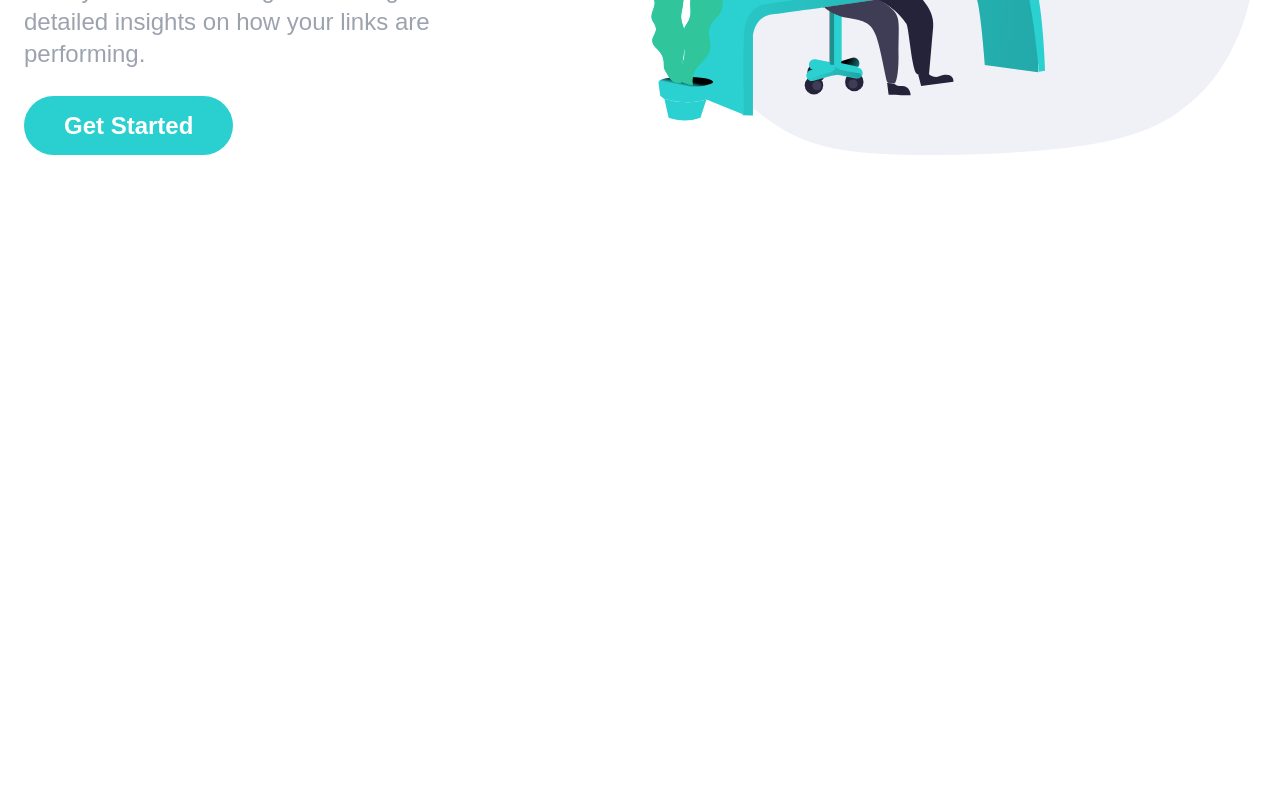
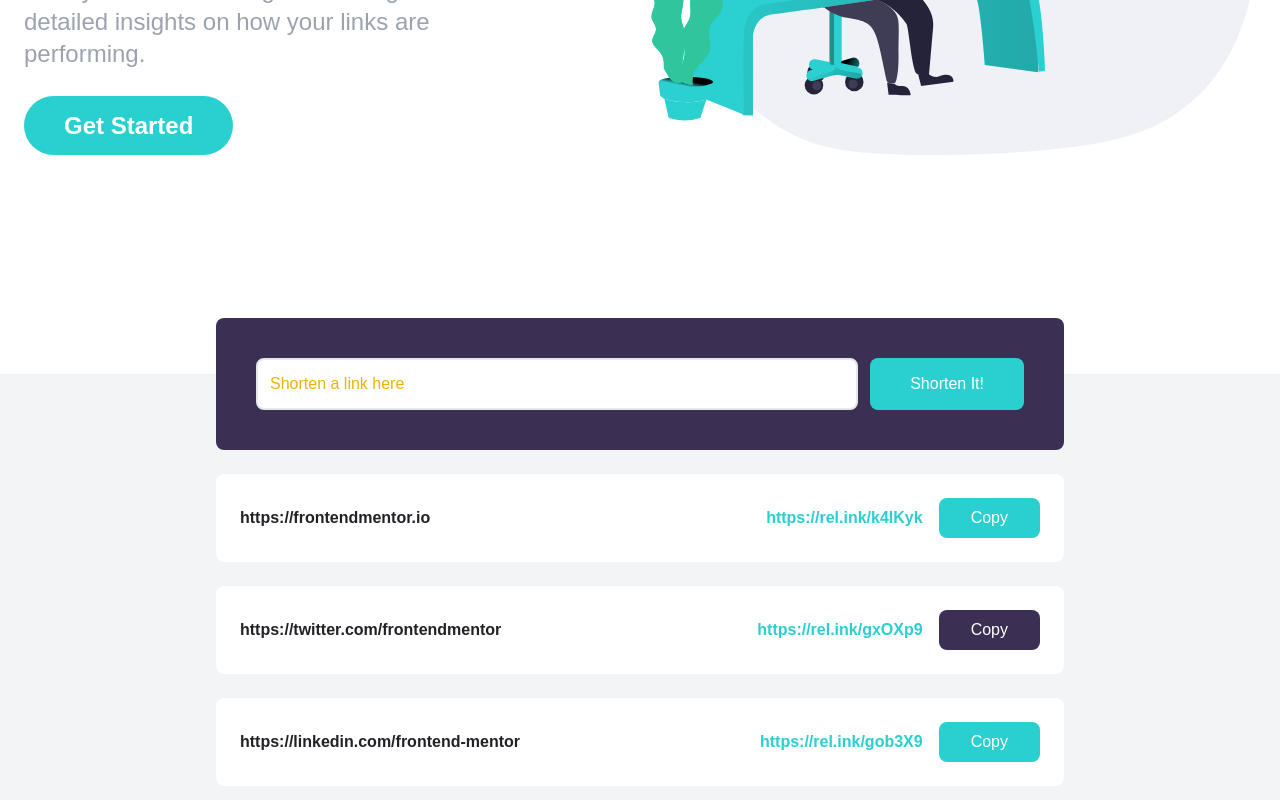
Before and after one commit to hayden-93/tailwind-website-projects, a Next.js app: page /shortly in a window 1280 px wide. Shown: the part 370-1170 px from the top of the page. Before the commit the page ends 800 px from the top, so only its background shows below. Built offline with nearby package versions, Linux system fonts and the light colour scheme.

Commit message:
feat: add shorter url links section

```diff
--- a/pages/shortly.tsx
+++ b/pages/shortly.tsx
@@ -57,7 +57,7 @@
           </div>
         </nav>
       </header>
-      <section className="">
+      <section>
         <div className="container flex flex-col-reverse mx-auto p-6 lg:flex-row">
           <div className="flex flex-col space-y-10 mb-44 lg:mt-16 lg:w-1/2 xl:mb-52">
             <h1 className="text-5xl font-bold text-center lg:text-6xl lg:max-w-md lg:text-left">
@@ -87,7 +87,70 @@
           </div>
         </div>
       </section>
-      <div></div>
+      <section id="shorten" className="relative bg-gray-100">
+        <div className="max-w-4xl mx-auto p-6 space-y-6">
+          <form
+            id="link-form"
+            className="relative flex flex-col w-full p-10 -mt-20 space-y-4 bg-shortly-darkViolet rounded-lg md:flex-row md:space-y-0 md:space-x-3"
+          >
+            <input
+              type="text"
+              className="flex-1 p-3 border-2 rounded-lg placeholder-yellow-500 focus:outline-none"
+              placeholder="Shorten a link here"
+              id="link-input"
+            />
+
+            <button className="px-10 py-3 text-white bg-shortly-cyan rounded-lg hover:bg-shortly-cyanLight focus:outline-none md:py-2">
+              Shorten It!
+            </button>
+            <div
+              id="err-msg"
+              className="absolute left-7 bottom-3 text-red text-sm italic"
+            ></div>
+          </form>
+          <div className="flex flex-col items-center justify-between w-full p-6 bg-white rounded-lg md:flex-row">
+            <p className="font-bold text-center text-shortly-veryDarkViolet md:text-left">
+              https://frontendmentor.io
+            </p>
+            <div className="flex flex-col items-center justify-end flex-1 space-x-4 space-y-2 md:flex-row md:space-y-0">
+              <div className="font-bold text-shortly-cyan">
+                https://rel.ink/k4IKyk
+              </div>
+              <button className="p-2 px-8 text-white bg-shortly-cyan rounded-lg hover:opacity-70 focus:outline-none">
+                Copy
+              </button>
+            </div>
+          </div>
+          <div className="flex flex-col items-center justify-between w-full p-6 bg-white rounded-lg md:flex-row">
+            <p className="font-bold text-center text-shortly-veryDarkViolet md:text-left">
+              https://twitter.com/frontendmentor
+            </p>
+
+            <div className="flex flex-col items-center justify-end flex-1 space-x-4 space-y-2 md:flex-row md:space-y-0">
+              <div className="font-bold text-shortly-cyan">
+                https://rel.ink/gxOXp9
+              </div>
+              <button className="p-2 px-8 text-white bg-shortly-darkViolet rounded-lg hover:opacity-70 focus:outline-none">
+                Copy
+              </button>
+            </div>
+          </div>
+          <div className="flex flex-col items-center justify-between w-full p-6 bg-white rounded-lg md:flex-row">
+            <p className="font-bold text-center text-shortly-veryDarkViolet md:text-left">
+              https://linkedin.com/frontend-mentor
+            </p>
+
+            <div className="flex flex-col items-center justify-end flex-1 space-x-4 space-y-2 md:flex-row md:space-y-0">
+              <div className="font-bold text-shortly-cyan">
+                https://rel.ink/gob3X9
+              </div>
+              <button className="p-2 px-8 text-white bg-shortly-cyan rounded-lg hover:opacity-70 focus:outline-none">
+                Copy
+              </button>
+            </div>
+          </div>
+        </div>
+      </section>
     </div>
   );
 };
```
